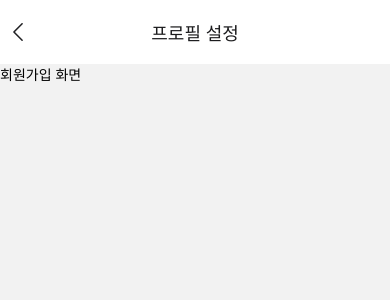
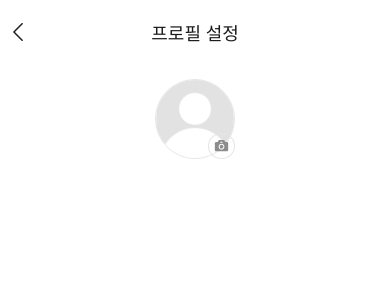
Before and after one commit to chooseongwoo/SPOT, a React Native app: screen /Register in a window 390 px wide. Shown: the top 300 px of the page. Built offline with nearby package versions, Linux system fonts and the light colour scheme.

Commit message:
feat :: add ProfileImage

```diff
--- a/components/icons/IconCamera.tsx
+++ b/components/icons/IconCamera.tsx
@@ -3,12 +3,11 @@ import Svg, { Path } from "react-native-svg";
 
 const IconCamera = () => {
   return (
-    <Svg width="15" height="12" viewBox="0 0 15 12" fill="none">
+    <Svg width="17" height="16" viewBox="0 0 17 16" fill="none">
       <Path
-        id="vector"
-        fillRule="evenodd"
-        clipRule="evenodd"
-        d="M3.63337 2L4.66004 0.286667C4.76004 0.126667 4.98671 0 5.16004 0H9.84004C10.02 0 10.24 0.126667 10.34 0.286667L11.3667 2H12.8334C13.5667 2 14.1667 2.59333 14.1667 3.33333V10C14.1667 10.74 13.5734 11.3333 12.8334 11.3333H2.16671C1.43337 11.3333 0.833374 10.74 0.833374 10V3.33333C0.833374 2.6 1.42671 2 2.16671 2H3.63337ZM6.8335 1.80001C6.53895 1.80001 6.30017 2.03879 6.30017 2.33334C6.30017 2.62789 6.53895 2.86667 6.8335 2.86667H8.16684C8.46139 2.86667 8.70017 2.62789 8.70017 2.33334C8.70017 2.03879 8.46139 1.80001 8.16684 1.80001H6.8335ZM5.70017 6.66667C5.70017 5.67256 6.50606 4.86667 7.50017 4.86667C8.49428 4.86667 9.30017 5.67256 9.30017 6.66667C9.30017 7.66079 8.49428 8.46667 7.50017 8.46667C6.50606 8.46667 5.70017 7.66079 5.70017 6.66667ZM7.50017 3.80001C5.91695 3.80001 4.6335 5.08346 4.6335 6.66667C4.6335 8.24989 5.91695 9.53334 7.50017 9.53334C9.08339 9.53334 10.3668 8.24989 10.3668 6.66667C10.3668 5.08346 9.08339 3.80001 7.50017 3.80001Z"
+        fill-rule="evenodd"
+        clip-rule="evenodd"
+        d="M4.63337 4L5.66004 2.28667C5.76004 2.12667 5.98671 2 6.16004 2H10.84C11.02 2 11.24 2.12667 11.34 2.28667L12.3667 4H13.8334C14.5667 4 15.1667 4.59333 15.1667 5.33333V12C15.1667 12.74 14.5734 13.3333 13.8334 13.3333H3.16671C2.43337 13.3333 1.83337 12.74 1.83337 12V5.33333C1.83337 4.6 2.42671 4 3.16671 4H4.63337ZM7.8335 3.80001C7.53895 3.80001 7.30017 4.03879 7.30017 4.33334C7.30017 4.62789 7.53895 4.86667 7.8335 4.86667H9.16684C9.46139 4.86667 9.70017 4.62789 9.70017 4.33334C9.70017 4.03879 9.46139 3.80001 9.16684 3.80001H7.8335ZM6.70017 8.66667C6.70017 7.67256 7.50606 6.86667 8.50017 6.86667C9.49428 6.86667 10.3002 7.67256 10.3002 8.66667C10.3002 9.66079 9.49428 10.4667 8.50017 10.4667C7.50606 10.4667 6.70017 9.66079 6.70017 8.66667ZM8.50017 5.80001C6.91695 5.80001 5.6335 7.08346 5.6335 8.66667C5.6335 10.2499 6.91695 11.5333 8.50017 11.5333C10.0834 11.5333 11.3668 10.2499 11.3668 8.66667C11.3668 7.08346 10.0834 5.80001 8.50017 5.80001Z"
         fill="#8C8C8C"
       />
     </Svg>
--- a/screens/register/index.tsx
+++ b/screens/register/index.tsx
@@ -1,14 +1,16 @@
-import { Text } from "react-native";
-import { NativeStackScreenProps } from "@react-navigation/native-stack";
-import { RootStackParamList } from "@/navigations/RootNavigationType";
+import IconCamera from "@/components/icons/IconCamera";
 import * as S from "./style";
+import DefaultProfile from "@/assets/images/DefaultProfile.png";
 
-type Props = NativeStackScreenProps<RootStackParamList, "Register">;
-
-const RegisterScreen = ({ navigation }: Props) => {
+const RegisterScreen = () => {
   return (
     <S.Container>
-      <Text>회원가입 화면</Text>
+      <S.ProfileImageBox>
+        <S.Image source={DefaultProfile} />
+        <S.CameraLayout>
+          <IconCamera />
+        </S.CameraLayout>
+      </S.ProfileImageBox>
     </S.Container>
   );
 };
--- a/screens/register/style.ts
+++ b/screens/register/style.ts
@@ -1,8 +1,30 @@
-import { flex } from "@/styles";
+import { flex, theme } from "@/styles";
 import styled from "styled-components/native";
 
 export const Container = styled.View`
-  ${flex.COLUMN_FLEX};
+  ${flex.COLUMN_VERTICAL};
   width: 100%;
   height: 100%;
+  background: ${theme.white};
+  padding: 15px 24px 6px;
 `;
+
+export const ProfileImageBox = styled.View`
+  position: relative;
+`;
+
+export const Image = styled.Image`
+  width: 80;
+  height: 80;
+  border-radius: 100%;
+  border: 1px solid ${theme.gray[2]};
+`;
+
+export const CameraLayout = styled.View`
+  position: absolute;
+  border-radius: 100%;
+  border: 1px solid ${theme.gray[2]};
+  padding: 4px;
+  bottom: 0;
+  right: 0;
+`;
--- a/tsconfig.json
+++ b/tsconfig.json
@@ -2,9 +2,10 @@
   "extends": "expo/tsconfig.base",
   "compilerOptions": {
     "strict": true,
+    "baseUrl": ".",
     "paths": {
       "@/*": ["./*"]
     }
   },
-  "include": ["**/*.ts", "**/*.tsx", ".expo/types/**/*.ts", "expo-env.d.ts", "app/login/.style.ts"]
+  "include": ["**/*.ts", "**/*.tsx", ".expo/types/**/*.ts", "expo-env.d.ts"]
 }
--- /dev/null
+++ b/types/images.d.ts
@@ -0,0 +1,4 @@
+declare module "*.png" {
+  const value: string;
+  export default value;
+}
```
Also changed, not shown: assets/images/DefaultProfile.png (added).
